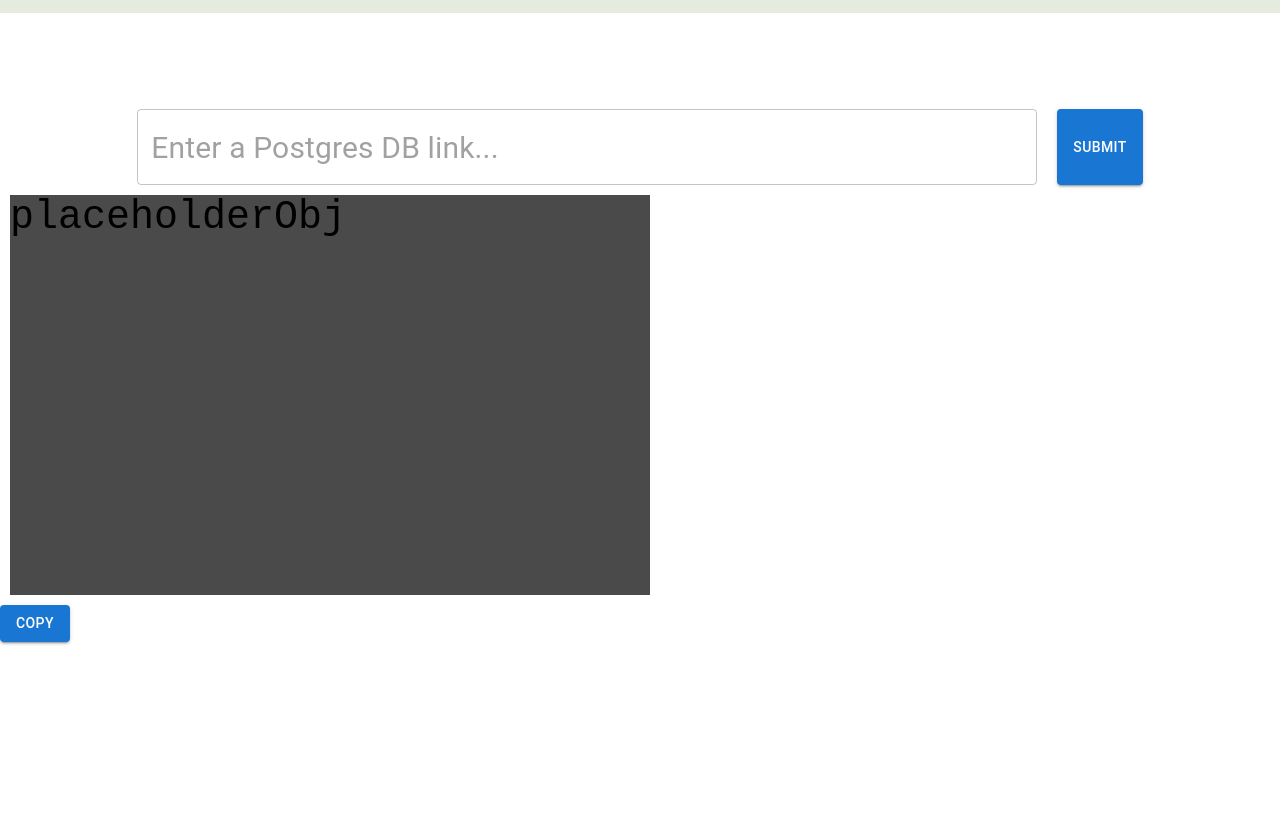
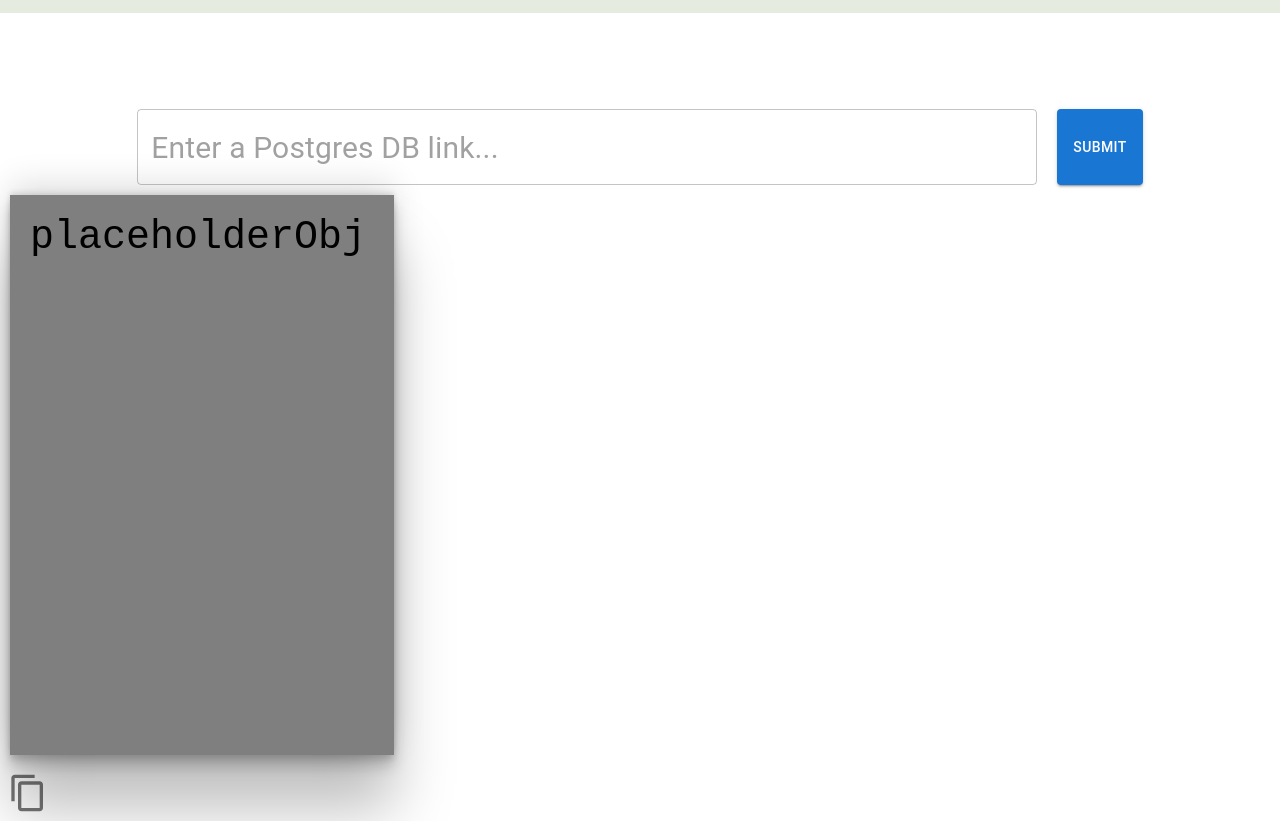
Before and after one commit to oslabs-beta/VisiQL, a React app: page / in a window 1280 px wide. Shown: the part 111-932 px from the top of the page. Before the commit the page ends 800 px from the top, so only its background shows below. Built offline with nearby package versions, Linux system fonts and the light colour scheme.

Commit message:
push before pull

```diff
--- a/client/components/SchemaContainer.js
+++ b/client/components/SchemaContainer.js
@@ -5,7 +5,7 @@ import 'prismjs/components/prism-clike';
 import 'prismjs/components/prism-javascript';
 import 'prismjs/themes/prism-okaidia.css';
 import { Box } from '@mui/system';
-import { Button } from '@mui/material';
+import { Button, IconButton } from '@mui/material';
 import ContentCopyIcon from '@mui/icons-material/ContentCopy';
 
 const SchemaContainer = (props) => {
@@ -13,6 +13,7 @@ const SchemaContainer = (props) => {
     <div>
       <Box>
         <Editor
+          padding='20'
           className='schema-editor'
           value={props.dbSchemaData}
           // onValueChange={(code) => setCode(code)}
@@ -22,14 +23,17 @@ const SchemaContainer = (props) => {
             fontSize: 40,
           }}
         />
-        <Button
+        <IconButton
+          className='copy-button'
+          style={{ fontSize: 100 }}
+          size='inherit'
           variant='contained'
           onClick={() => {
             navigator.clipboard.writeText(props.dbSchemaData);
           }}
         >
-          Copy
-        </Button>
+          <ContentCopyIcon sx={{ fontSize: 40 }} />
+        </IconButton>
       </Box>
     </div>
   );
--- a/client/scss/_index.scss
+++ b/client/scss/_index.scss
@@ -50,12 +50,14 @@ li {
 }
 
 .schema-editor {
-  height: 50vh;
+  height: 70vh;
   overflow: scroll;
-  width: 50%;
+  width: 30vw;
   margin-top: 2rem;
-  border: 5px;
   border-color: black;
-  background-color: rgb(74, 74, 74);
+  background-color: rgb(127, 127, 127);
+  box-shadow: rgba(0, 0, 0, 0.25) 0px 54px 55px,
+    rgba(0, 0, 0, 0.12) 0px -12px 30px, rgba(0, 0, 0, 0.12) 0px 4px 6px,
+    rgba(0, 0, 0, 0.17) 0px 12px 13px, rgba(0, 0, 0, 0.09) 0px -3px 5px;
   margin: 10px;
 }
```
Also changed, not shown: dist/bundle.js.
